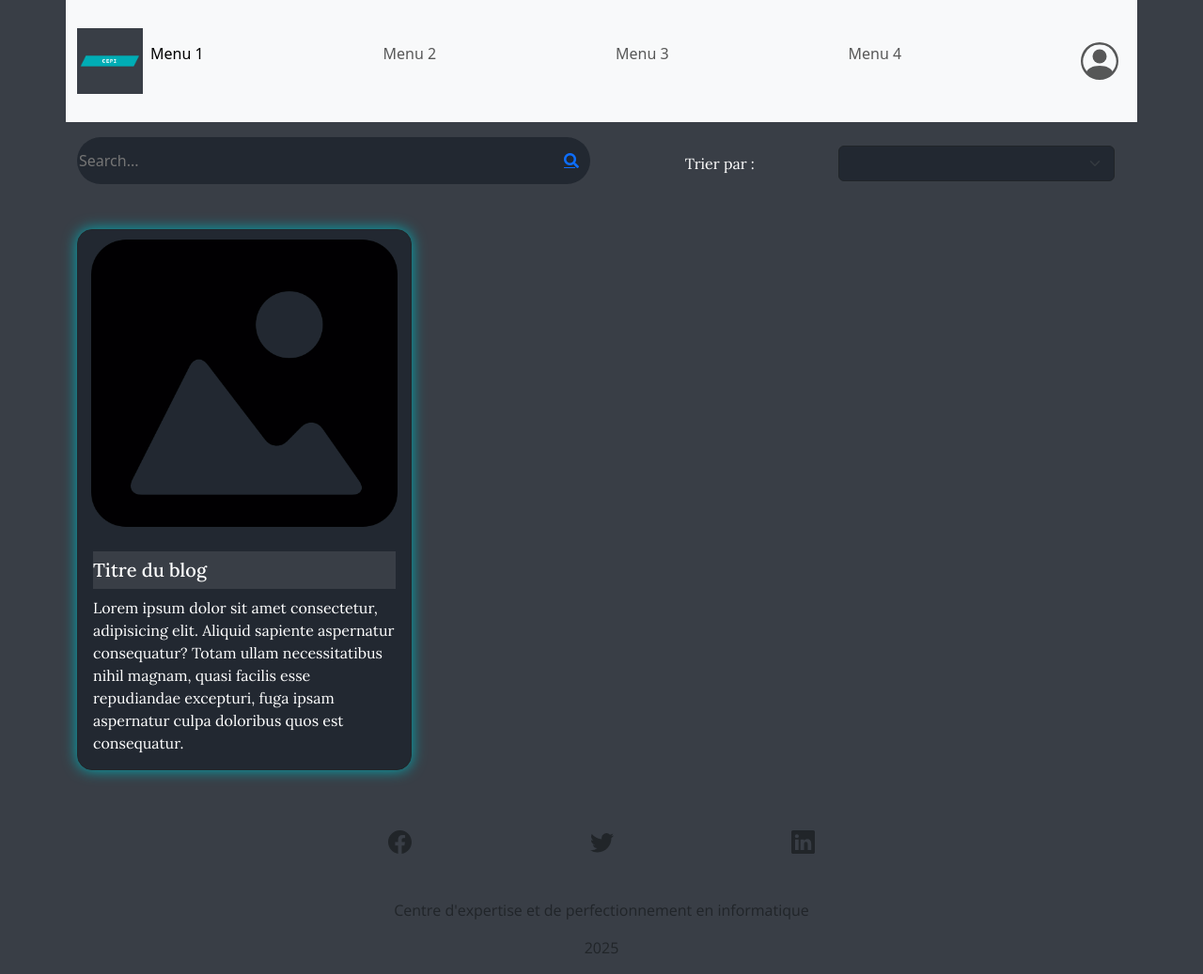
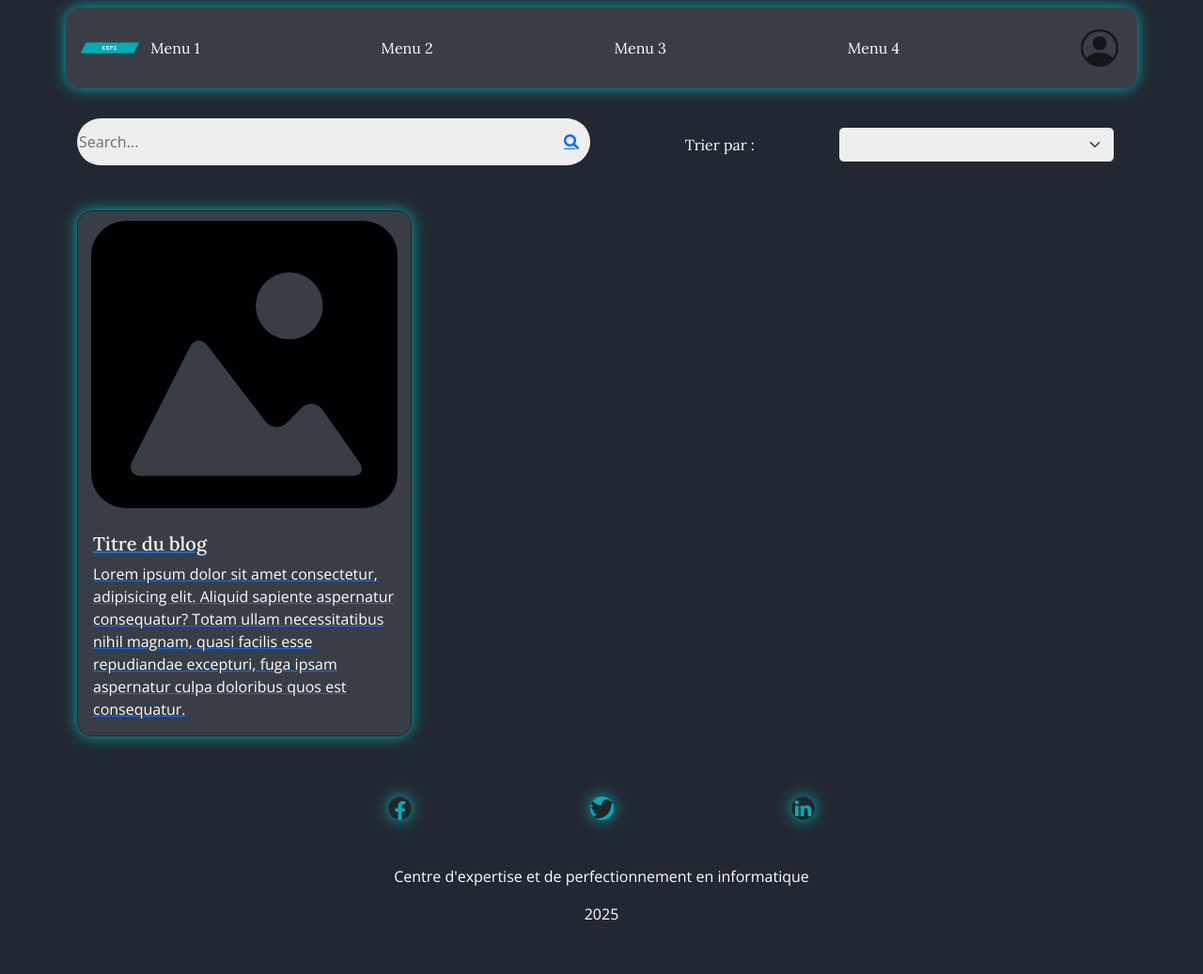
Before and after one commit to BouCal2335296/WEB-Lab1, a website: page 2 - Lab1/principale.html in a window 1280 px wide. Shown: the whole page at 94% size. After the commit the page ends 1001 px from the top, so only its background shows below. Drawn offline with nearby package versions, Linux system fonts and the light colour scheme.

Commit message:
Fin Lab-1

```diff
--- a/2 - Lab1/principale.html
+++ b/2 - Lab1/principale.html
@@ -11,16 +11,16 @@
     <link rel="stylesheet" href="https://use.fontawesome.com/releases/v5.5.0/css/all.css" integrity="sha384-B4dIYHKNBt8Bc12p+WXckhzcICo0wtJAoU8YZTY5qE0Id1GSseTk6S+L3BlXeVIU" crossorigin="anonymous">
 
 </head>
-<body>
+<body class="bgDark">
     <div class="container">
-        <div class="row navBarSize">
-          <nav class="navbar navbar-expand-md bg-body-tertiary w-100">
+        <div class="row">
+          <nav class="navbar bgDarkLight mt-2 navbar-expand-md mb-md-3 rounded-4 border-dark rounded-4 glow-effect">
             <div class="container-fluid">
 
               <!-- Logo (desktop) -->
-              <img src="image/logo1.PNG" class="img-fluid d-none d-md-block img-blog-desktop">
+              <img src="image/logo1.PNG" class="img-fluid d-none d-md-block img-card-desktop rounded-2">
               <!-- Logo (mobile) -->
-              <img src="image/logo1.PNG" class="img-fluid d-block d-md-none ps-4 img-blog-mobile">
+              <img src="image/logo1.PNG" class="img-fluid d-block d-md-none ms-4 img-card-mobile rounded-2">
 
               <!-- Bouton menu burger -->
               <button class="navbar-toggler" type="button" data-bs-toggle="collapse" data-bs-target="#navbarNav">
@@ -29,14 +29,14 @@
 
               <!-- Contenu de la navbar -->
               <div class="collapse navbar-collapse" id="navbarNav">
-                <ul class="navbar-nav w-100 d-flex justify-content-between">
-                  <li class="nav-item"><a class="nav-link active" href="#">Menu 1</a></li>
-                  <li class="nav-item"><a class="nav-link" href="#">Menu 2</a></li>
-                  <li class="nav-item"><a class="nav-link" href="#">Menu 3</a></li>
-                  <li class="nav-item"><a class="nav-link" href="#">Menu 4</a></li>
+                <ul class="navbar-nav w-100 d-flex align-items-md-center justify-content-between">
+                  <li class="nav-item"><a class="nav-link option-nav active lora-font text-white" href="principale.html">Menu 1</a></li>
+                  <li class="nav-item"><a class="nav-link option-nav lora-font text-white" href="#">Menu 2</a></li>
+                  <li class="nav-item"><a class="nav-link option-nav lora-font text-white" href="#">Menu 3</a></li>
+                  <li class="nav-item"><a class="nav-link option-nav lora-font text-white" href="#">Menu 4</a></li>
                   <li class="nav-item">
                     <a class="nav-link" href="#">
-                      <svg xmlns="http://www.w3.org/2000/svg" width="16" height="16" fill="currentColor" class="bi bi-person-circle" style="width: 40px; height: 40px;" viewBox="0 0 16 16  ">
+                      <svg xmlns="http://www.w3.org/2000/svg" width="16" height="16" fill="currentColor" class="bi bi-person-circle imgNav" viewBox="0 0 16 16  ">
                         <path d="M11 6a3 3 0 1 1-6 0 3 3 0 0 1 6 0"/>
                         <path fill-rule="evenodd" d="M0 8a8 8 0 1 1 16 0A8 8 0 0 1 0 8m8-7a7 7 0 0 0-5.468 11.37C3.242 11.226 4.805 10 8 10s4.757 1.225 5.468 2.37A7 7 0 0 0 8 1"/>
                       </svg>
@@ -55,7 +55,7 @@
             <!-- Première colonne (Search Bar) -->
             <div class="col-12 col-md-6">
                 <div class="d-flex justify-content-center h-100">
-                    <div class="searchbar">
+                    <div class="searchbar bgWhite">
                         <div class="row custom-row align-items-center">
                             <div class="col-11 pl-5">
                                 <input class="search_input" type="text" name="" placeholder="Search...">
@@ -76,7 +76,7 @@
                             <p class="pt-3 lora-font text-white">Trier par :</p>
                         </div>
                         <div class="col-7">
-                            <select class="form-select border-dark" style="background-color: #222831;" name="" id="trier">
+                            <select class="form-select border-dark bgWhite" name="" id="trier">
                                 <option value=""></option>
                                 <option value=""></option>
                                 <option value=""></option>
@@ -89,21 +89,20 @@
     </div>
 
     <div class="container">
-        <div class="row">
-
-            <div class="col-12 col-md-4 pt-5 pt-md-0 pb-md-3">
-                <div class="card border-dark rounded-4 glow-effect" style="background-color: #222831;">
-                    <div class="d-flex justify-content-center">
-                        <img src="image/logo.PNG" class="card-img-top" style="width: 92%;" alt="...">
+        <div class="row d-flex justify-content-center justify-content-md-start">
+          <div class="col-10 col-md-4 pt-5 pt-md-0 pb-md-3">
+            <a href="index.html">
+              <div class="card card-animation bgDarkLight border-dark rounded-4 glow-effect d-flex align-items-center" >
+                <div class="d-flex justify-content-center img-card">
+                  <img src="image/logo.PNG" class="card-img-top" alt="...">
                 </div>
                 <div class="card-body">
-                      <h5 class="card-title text-white pl-3 lora-font d-flex align-items-center" style="background-color: #393E46; height: 40px;">Titre du blog</h5>
-                      <p class="card-text text-white lora-font">Lorem ipsum dolor sit amet consectetur, adipisicing elit. Aliquid sapiente aspernatur consequatur? Totam ullam necessitatibus nihil magnam, quasi facilis esse repudiandae excepturi, fuga ipsam aspernatur culpa doloribus quos est consequatur.</p>
+                  <h5 class="card-title text-white pl-3 lora-font d-flex align-items-center">Titre du blog</h5>
+                  <p class="card-text text-white Open-Sans-font">Lorem ipsum dolor sit amet consectetur, adipisicing elit. Aliquid sapiente aspernatur consequatur? Totam ullam necessitatibus nihil magnam, quasi facilis esse repudiandae excepturi, fuga ipsam aspernatur culpa doloribus quos est consequatur.</p>
                 </div>
               </div>
+            </a>
           </div>
-
-
         </div>
     </div>
 
@@ -112,17 +111,17 @@
     <div class="container pt-5">
       <div class="row">
         <div class="col-4 d-flex justify-content-end">
-            <svg xmlns="http://www.w3.org/2000/svg" width="25" height="25" fill="currentColor" class="bi bi-facebook" viewBox="0 0 16 16">
+          <svg xmlns="http://www.w3.org/2000/svg" width="25" height="25" fill="currentColor" class="bi bi-facebook border-dark rounded-4 glow-effect bgBlue" viewBox="0 0 16 16">
           <path d="M16 8.049c0-4.446-3.582-8.05-8-8.05C3.58 0-.002 3.603-.002 8.05c0 4.017 2.926 7.347 6.75 7.951v-5.625h-2.03V8.05H6.75V6.275c0-2.017 1.195-3.131 3.022-3.131.876 0 1.791.157 1.791.157v1.98h-1.009c-.993 0-1.303.621-1.303 1.258v1.51h2.218l-.354 2.326H9.25V16c3.824-.604 6.75-3.934 6.75-7.951"/>
           </svg>
         </div>
         <div class="col-4 d-flex justify-content-center">
-            <svg xmlns="http://www.w3.org/2000/svg" width="25" height="25" fill="currentColor" class="bi bi-twitter" viewBox="0 0 16 16">
+          <svg xmlns="http://www.w3.org/2000/svg" width="25" height="25" fill="currentColor" class="bi bi-twitter border-dark rounded-4 glow-effect bgBlue" viewBox="0 0 16 16">
           <path d="M5.026 15c6.038 0 9.341-5.003 9.341-9.334q.002-.211-.006-.422A6.7 6.7 0 0 0 16 3.542a6.7 6.7 0 0 1-1.889.518 3.3 3.3 0 0 0 1.447-1.817 6.5 6.5 0 0 1-2.087.793A3.286 3.286 0 0 0 7.875 6.03a9.32 9.32 0 0 1-6.767-3.429 3.29 3.29 0 0 0 1.018 4.382A3.3 3.3 0 0 1 .64 6.575v.045a3.29 3.29 0 0 0 2.632 3.218 3.2 3.2 0 0 1-.865.115 3 3 0 0 1-.614-.057 3.28 3.28 0 0 0 3.067 2.277A6.6 6.6 0 0 1 .78 13.58a6 6 0 0 1-.78-.045A9.34 9.34 0 0 0 5.026 15"/>
           </svg>
         </div>
         <div class="col-4 d-flex justify-content-start">
-            <svg xmlns="http://www.w3.org/2000/svg" width="25" height="25" fill="currentColor" class="bi bi-linkedin" viewBox="0 0 16 16">
+          <svg xmlns="http://www.w3.org/2000/svg" width="25" height="25" fill="currentColor" class="bi bi-linkedin border-dark rounded-4 glow-effect bgBlue" viewBox="0 0 16 16">
           <path d="M0 1.146C0 .513.526 0 1.175 0h13.65C15.474 0 16 .513 16 1.146v13.708c0 .633-.526 1.146-1.175 1.146H1.175C.526 16 0 15.487 0 14.854zm4.943 12.248V6.169H2.542v7.225zm-1.2-8.212c.837 0 1.358-.554 1.358-1.248-.015-.709-.52-1.248-1.342-1.248S2.4 3.226 2.4 3.934c0 .694.521 1.248 1.327 1.248zm4.908 8.212V9.359c0-.216.016-.432.08-.586.173-.431.568-.878 1.232-.878.869 0 1.216.662 1.216 1.634v3.865h2.401V9.25c0-2.22-1.184-3.252-2.764-3.252-1.274 0-1.845.7-2.165 1.193v.025h-.016l.016-.025V6.169h-2.4c.03.678 0 7.225 0 7.225z"/>
           </svg>
         </div>
@@ -130,8 +129,8 @@
       </div>
 
       <div class="container pt-5">
-        <div class="row d-flex"><p class="Open-Sans-font d-flex justify-content-center">Centre d'expertise et de perfectionnement en informatique</p></div>
-        <div class="row d-flex"><p class="Open-Sans-font d-flex justify-content-center">2025</p></div>
+        <div class="row d-flex Open-Sans-font text-white"><p class="Open-Sans-font d-flex justify-content-center">Centre d'expertise et de perfectionnement en informatique</p></div>
+        <div class="row d-flex Open-Sans-font text-white"><p class="Open-Sans-font d-flex justify-content-center">2025</p></div>
       </div>
 
 </body>
--- a/2 - Lab1/style.sass
+++ b/2 - Lab1/style.sass
@@ -1,7 +1,8 @@
+// Titre
 .lora-font
     font-family: 'Lora', serif
 
-
+//Contenue
 .open-sans-font
     font-family: "Open Sans", serif
 
@@ -17,12 +18,24 @@ body,html
   width: 100%
   margin: 0
   padding: 0
+
+.bgDark
+  background-color: #222831
+
+.bgDarkLight
   background-color: #393E46!important
+
+.bgBlue
+  background-color: #00ADB5!important
+
+.bgWhite
+  background-color: #EEEEEE!important
+
+
 
 .searchbar
   margin-bottom: auto
   margin-top: auto
-  background-color: #222831
   border-radius: 30px
   width: 100%
 
@@ -46,17 +59,44 @@ body,html
   align-items: center
   border-radius: 50%
 
-.img-blog-desktop
+.card-animation
+  transition: transform 0.3s ease-in-out
+
+
+.card-animation:hover
+  transform: scale(1.05)
+
+.option-nav:hover
+  color: #00ADB5!important
+
+
+
+.img-card-desktop
   width: 70px
   height: 70px
 
-.img-blog-mobile
+.img-card-mobile
   width: 220px
   height: 100px
 
-.navBarSize
-  height: 130px
+.img-blog-desktop
+  width: 100%!important
+  height: 250px!important
+
+.img-card
+  width: 92%
+
+.img-2-index
+  width: 20%!important
+  height: 20%!important
+
+.btn-submit-blog
+  width: 35%!important
 
 $primary: #00ADB5
 
 @import "./node_modules/bootstrap/scss/bootstrap";
+
+.imgNav
+  width: 40px
+  height: 40px
```
Also changed, not shown: 2 - Lab1/index.html (+37 -35 lines), 2 - Lab1/style.css, 1 other file. Lines whose indentation alone changed are shown as unchanged.
